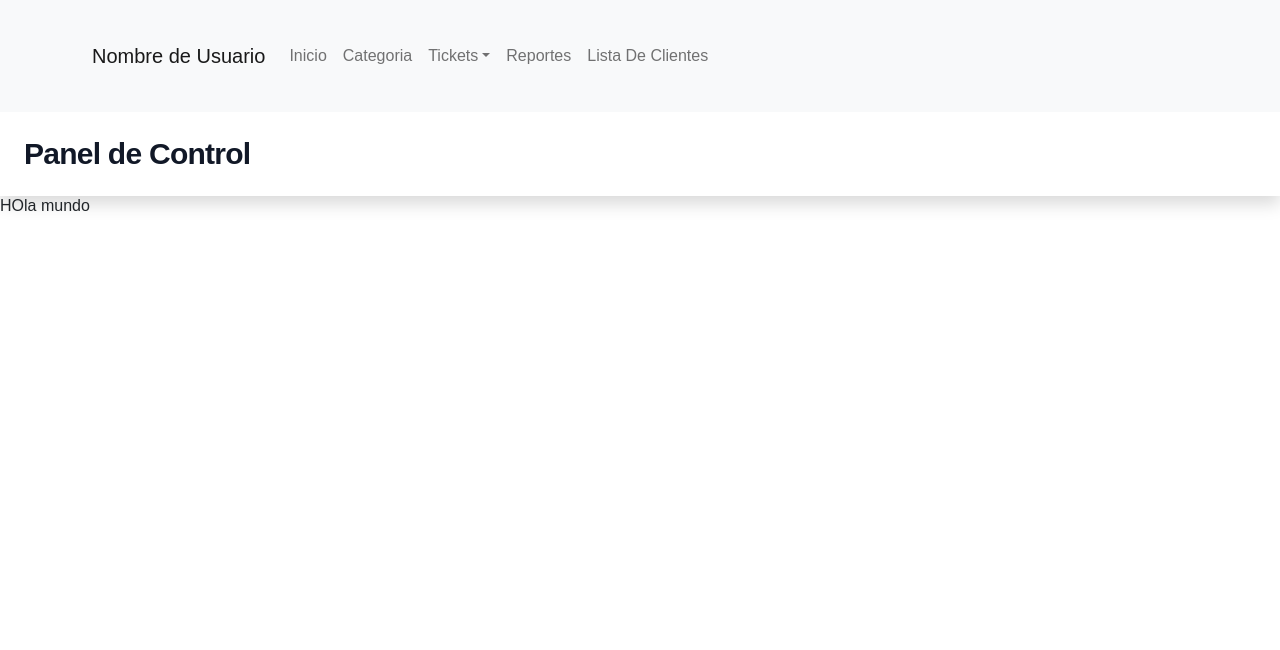
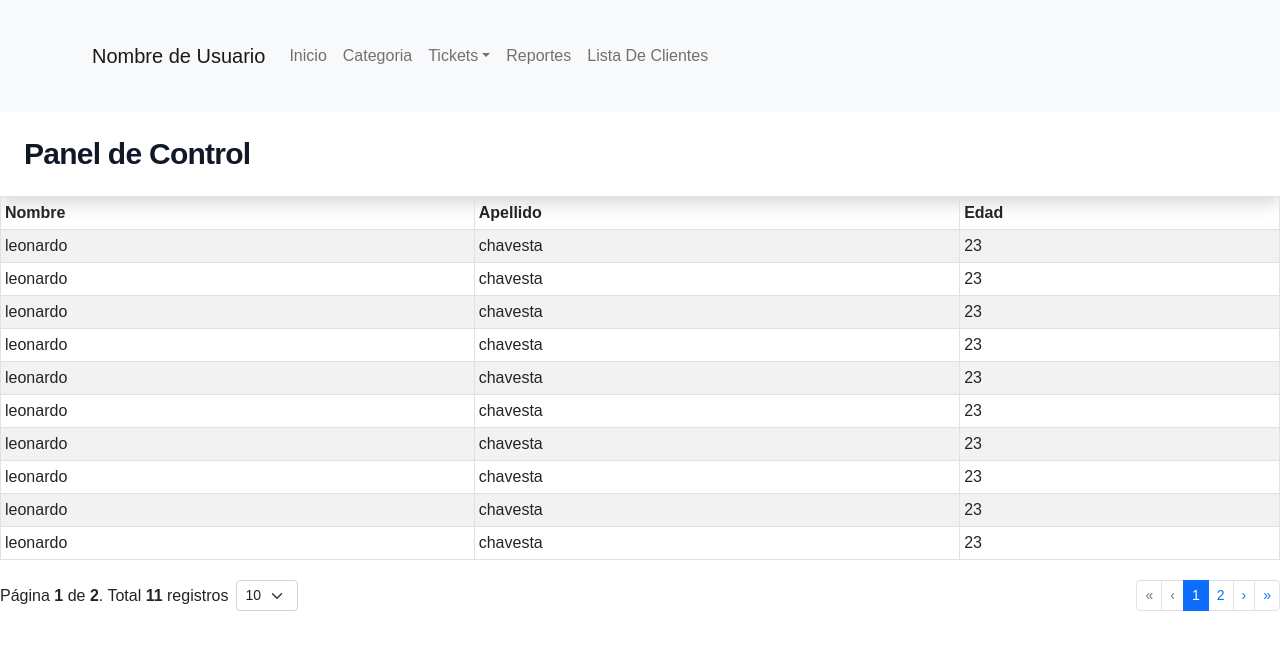
Before and after one commit to leonardo-chavesta/my-service-desk, a React (Vite) app: page /login in a window 1280 px wide. Shown: the top 650 px of the page. Built offline with nearby package versions, Linux system fonts and the light colour scheme.

Commit message:
agrendo una tabla

```diff
--- a/package.json
+++ b/package.json
@@ -22,7 +22,8 @@
     "react-bootstrap": "^2.5.0",
     "react-dom": "^18.2.0",
     "react-icons": "^4.6.0",
-    "react-router-dom": "^6.4.2"
+    "react-router-dom": "^6.4.2",
+    "react-table": "^7.8.0"
   },
   "devDependencies": {
     "@types/pizzip": "^3.0.2",
--- /dev/null
+++ b/src/components/ReactTable/ColumnFiltre.jsx
@@ -0,0 +1,54 @@
+import { useMemo } from 'react';
+import Form from 'react-bootstrap/Form';
+
+const ColumnFilter = ({ column }) => {
+	const { filterValue, setFilter, preFilteredRows } = column;
+	const count = preFilteredRows?.length ?? 0;
+
+	return (
+		<Form.Control
+			className='form-control-xs'
+			value={filterValue || ''}
+			onChange={e => {
+				setFilter(e.target.value || undefined);
+			}}
+			placeholder={`Buscar ${count} registros...`}
+		/>
+	);
+};
+
+function SelectColumnFilter({
+	column: { filterValue, setFilter, preFilteredRows, id },
+}) {
+	// Calculate the options for filtering
+	// using the preFilteredRows
+	const options = useMemo(() => {
+		const options = new Set();
+		preFilteredRows.forEach(row => {
+			options.add(row.values[id]);
+		});
+		return [...options.values()];
+	}, [id, preFilteredRows]);
+
+	// Render a multi-select box
+	return (
+		<Form.Select
+			className='form-control-xs'
+			value={filterValue}
+			onChange={e => {
+				setFilter(e.target.value || undefined);
+			}}
+		>
+			<option value=''>All</option>
+			{options.map((option, i) => (
+				<option key={i} value={option}>
+					{option}
+				</option>
+			))}
+		</Form.Select>
+	);
+}
+
+export { ColumnFilter, SelectColumnFilter };
+
+export default ColumnFilter;
--- /dev/null
+++ b/src/components/ReactTable/ReactTable.jsx
@@ -0,0 +1,263 @@
+import { useEffect, useMemo, useState } from 'react';
+import { useTable, usePagination, useFilters } from 'react-table';
+import Table from 'react-bootstrap/Table';
+import Pagination from 'react-bootstrap/Pagination';
+import FormSelect from 'react-bootstrap/FormSelect';
+import ColumnFilter from './ColumnFiltre';
+
+const ReactTable = ({ columns, data }) => {
+	const [currentData, setCurrentData] = useState([]);
+	const [currentColumns, setCurrentColumns] = useState([]);
+	const paginationItemsLimit = 5;
+	const paginationItems = [1, 2, 3, 4, 5];
+
+	const [itemsSize, setItemsSize] = useState(0);
+	const [isPosibleShowAll, setIsPosibleShowAll] = useState(true);
+	const [separatorAtEnd, setSeparatorAtEnd] = useState(false);
+	const [separatorAtStart, setSeparatorAtStart] = useState(false);
+	const [separatorAtAround, setSeparatorAtAround] = useState(false);
+
+	useEffect(() => {
+		setCurrentColumns(columns);
+	}, [columns]);
+
+	useEffect(() => {
+		setCurrentData(data);
+		setItemsSize(data.length);
+	}, [data]);
+
+	const defaultColumn = useMemo(() => {
+		return {
+			Filter: ColumnFilter,
+			disableFilters: true,
+		};
+	}, []);
+
+	// const initialState = { hiddenColumns: ['id'] };
+
+	const tableInstance = useTable(
+		{
+			columns: currentColumns,
+			data: currentData,
+			defaultColumn,
+			// initialState
+		},
+		useFilters,
+		usePagination,
+	);
+
+	const {
+		getTableProps,
+		getTableBodyProps,
+		headerGroups,
+		page,
+		nextPage,
+		previousPage,
+		canNextPage,
+		canPreviousPage,
+		prepareRow,
+		pageOptions,
+		state: { pageIndex, pageSize },
+		gotoPage,
+		pageCount,
+		setPageSize,
+	} = tableInstance;
+
+	useEffect(() => {
+		setIsPosibleShowAll(pageCount <= paginationItemsLimit);
+	}, [pageCount]);
+
+	useEffect(() => {
+		setSeparatorAtEnd(pageIndex < paginationItemsLimit);
+	}, [pageIndex]);
+
+	useEffect(() => {
+		const currentPage = pageIndex + 1;
+		const diffPageCountToLimit = pageCount - paginationItemsLimit;
+
+		const showSeparatorAtAround =
+			currentPage >= paginationItemsLimit &&
+			pageCount > paginationItemsLimit &&
+			pageCount > currentPage;
+
+		const showSeparatorAtStart =
+			pageIndex > diffPageCountToLimit &&
+			diffPageCountToLimit > paginationItemsLimit;
+
+		setSeparatorAtAround(showSeparatorAtAround);
+		setSeparatorAtStart(showSeparatorAtStart);
+	}, [pageIndex, pageCount]);
+
+	return (
+		<>
+			<Table responsive striped bordered hover size='sm' {...getTableProps()}>
+				<thead>
+					{headerGroups.map(headerGroup => (
+						<tr {...headerGroup.getHeaderGroupProps()}>
+							{headerGroup.headers.map(column => (
+								<th {...column.getHeaderProps()} className={column?.className}>
+									{column.render('Header')}
+									<div>{column.canFilter ? column.render('Filter') : null}</div>
+								</th>
+							))}
+						</tr>
+					))}
+				</thead>
+				<tbody {...getTableBodyProps()}>
+					{page.map(row => {
+						prepareRow(row);
+						return (
+							<tr {...row.getRowProps()}>
+								{row.cells.map(cell => (
+									<td
+										{...cell.getCellProps()}
+										className={cell.column?.className}
+									>
+										{cell.render('Cell')}
+									</td>
+								))}
+							</tr>
+						);
+					})}
+				</tbody>
+			</Table>
+
+			{currentData.length > 10 && (
+				<div className='d-flex justify-content-between align-items-center flex-wrap'>
+					{pageCount > 0 && (
+						<div className='d-flex justify-content-between align-items-center py-1'>
+							<div className='pe-2'>
+								Página
+								<span className='fw-bold'> {pageIndex + 1}</span> de
+								<span className='fw-bold'> {pageCount}</span>. Total
+								<span className='fw-bold'> {itemsSize}</span> registros
+							</div>
+							<FormSelect
+								size='sm'
+								className='w-auto'
+								value={pageSize}
+								onChange={e => {
+									setPageSize(Number(e.target.value));
+								}}
+							>
+								{[10, 20, 30, 40, 50].map(pagingSize => (
+									<option key={pagingSize} value={pagingSize}>
+										{pagingSize}
+									</option>
+								))}
+							</FormSelect>
+						</div>
+					)}
+
+					{pageCount > 1 && (
+						<Pagination size='sm' className='pagination mb-0 ms-auto'>
+							<Pagination.First
+								onClick={() => gotoPage(0)}
+								disabled={!canPreviousPage}
+							/>
+							<Pagination.Prev
+								onClick={() => previousPage()}
+								disabled={!canPreviousPage}
+							/>
+							{isPosibleShowAll &&
+								pageOptions.map(pageNumber => (
+									<Pagination.Item
+										key={pageNumber}
+										active={pageNumber === pageIndex}
+										onClick={() => gotoPage(pageNumber)}
+									>
+										{pageNumber + 1}
+									</Pagination.Item>
+								))}
+							{separatorAtEnd &&
+								!separatorAtAround &&
+								!isPosibleShowAll &&
+								paginationItems.map((pageNumber, i) => {
+									const currentPage = pageNumber - 1;
+
+									return (
+										<Pagination.Item
+											key={pageNumber}
+											active={currentPage === pageIndex}
+											onClick={() => gotoPage(currentPage)}
+										>
+											{pageNumber}
+										</Pagination.Item>
+									);
+								})}
+							{separatorAtEnd && !separatorAtAround && !isPosibleShowAll && (
+								<>
+									<Pagination.Ellipsis disabled />
+									<Pagination.Item onClick={() => gotoPage(pageCount - 1)}>
+										{pageCount}
+									</Pagination.Item>
+								</>
+							)}
+
+							{separatorAtAround && !separatorAtStart && !isPosibleShowAll && (
+								<>
+									<Pagination.Item onClick={() => gotoPage(0)}>
+										1
+									</Pagination.Item>
+									<Pagination.Ellipsis disabled />
+
+									<Pagination.Item onClick={() => gotoPage(pageIndex - 1)}>
+										{pageIndex}
+									</Pagination.Item>
+									<Pagination.Item active onClick={() => gotoPage(pageIndex)}>
+										{pageIndex + 1}
+									</Pagination.Item>
+									<Pagination.Item onClick={() => gotoPage(pageIndex + 1)}>
+										{pageIndex + 2}
+									</Pagination.Item>
+
+									<Pagination.Ellipsis disabled />
+									<Pagination.Item onClick={() => gotoPage(pageCount - 1)}>
+										{pageCount}
+									</Pagination.Item>
+								</>
+							)}
+
+							{separatorAtStart && (
+								<>
+									<Pagination.Item onClick={() => gotoPage(0)}>
+										1
+									</Pagination.Item>
+									<Pagination.Ellipsis disabled />
+								</>
+							)}
+
+							{separatorAtStart &&
+								paginationItems.map((pageNumber, i) => {
+									const currentPage =
+										pageCount - (paginationItemsLimit - i) + 1;
+									const activePage = pageIndex + 1;
+
+									return (
+										<Pagination.Item
+											key={pageNumber}
+											active={currentPage === activePage}
+											onClick={() => gotoPage(currentPage - 1)}
+										>
+											{currentPage}
+										</Pagination.Item>
+									);
+								})}
+
+							<Pagination.Next
+								onClick={() => nextPage()}
+								disabled={!canNextPage}
+							/>
+							<Pagination.Last
+								onClick={() => gotoPage(pageCount - 1)}
+								disabled={!canNextPage}
+							/>
+						</Pagination>
+					)}
+				</div>
+			)}
+		</>
+	);
+};
+
+export default ReactTable;
--- a/src/views/listadoTablas/listadoUsuario.jsx
+++ b/src/views/listadoTablas/listadoUsuario.jsx
@@ -1,18 +1,20 @@
+
+import ReactTable from "../../components/ReactTable/reactTable";
 
 const Listado = () => {
 
       const COLUMNAS = [
         {
-            title:"Nombre",
-            field:'name',
+          Header: 'Nombre',
+          accessor: 'name',
         },
         {
-            title:"Apellido",
-            field:'apellido',
+          Header: 'Apellido',
+          accessor: 'apellido',
         },
         {
-            title:"Edad",
-            field:'edad',
+          Header: 'Edad',
+          accessor: 'edad',
         },
       ]
 
@@ -35,8 +37,13 @@ const Listado = () => {
 
     return(
         <>
-        <h1>HOla mundo</h1>
 
+        <ReactTable
+
+        columns={COLUMNAS}
+        data={listadoTablas || []}
+
+        />
         </>
     );
 }
```
Also changed, not shown: 1 other file (tests, documents, lock files or other folders).
